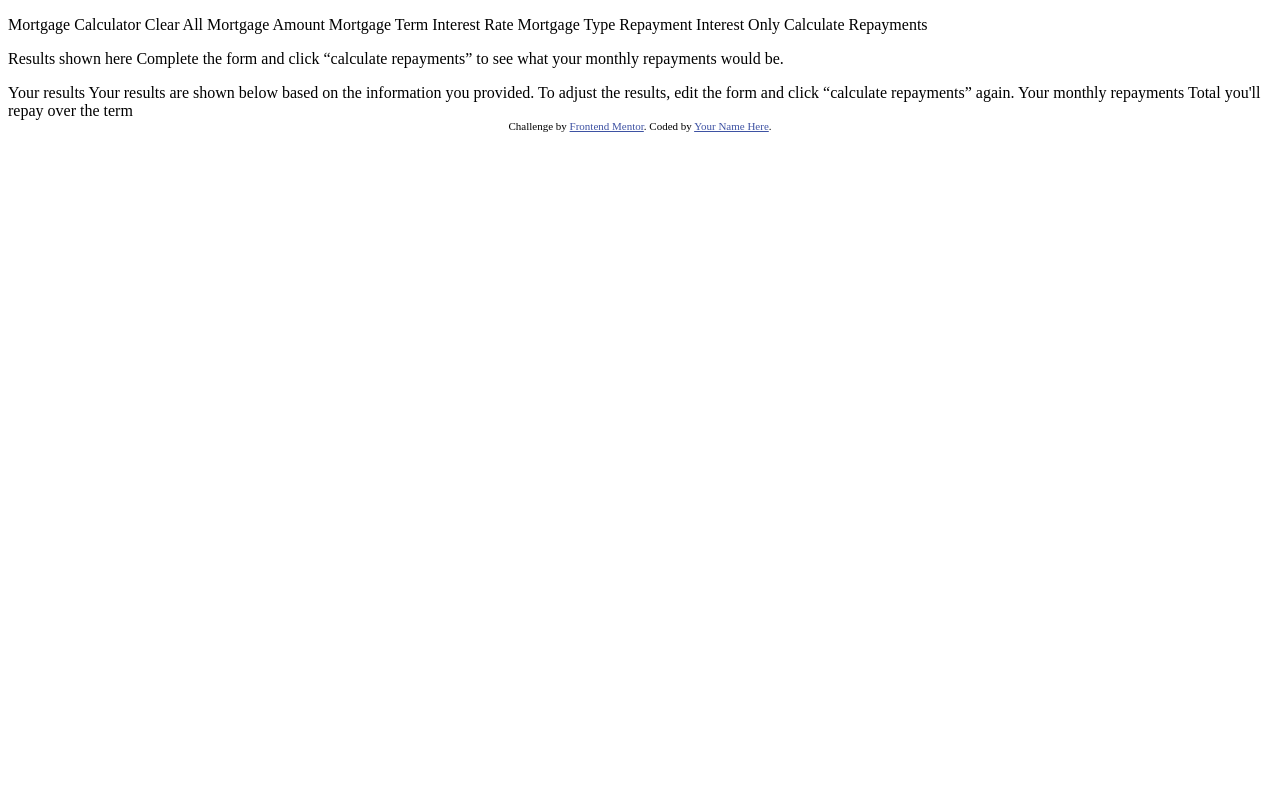
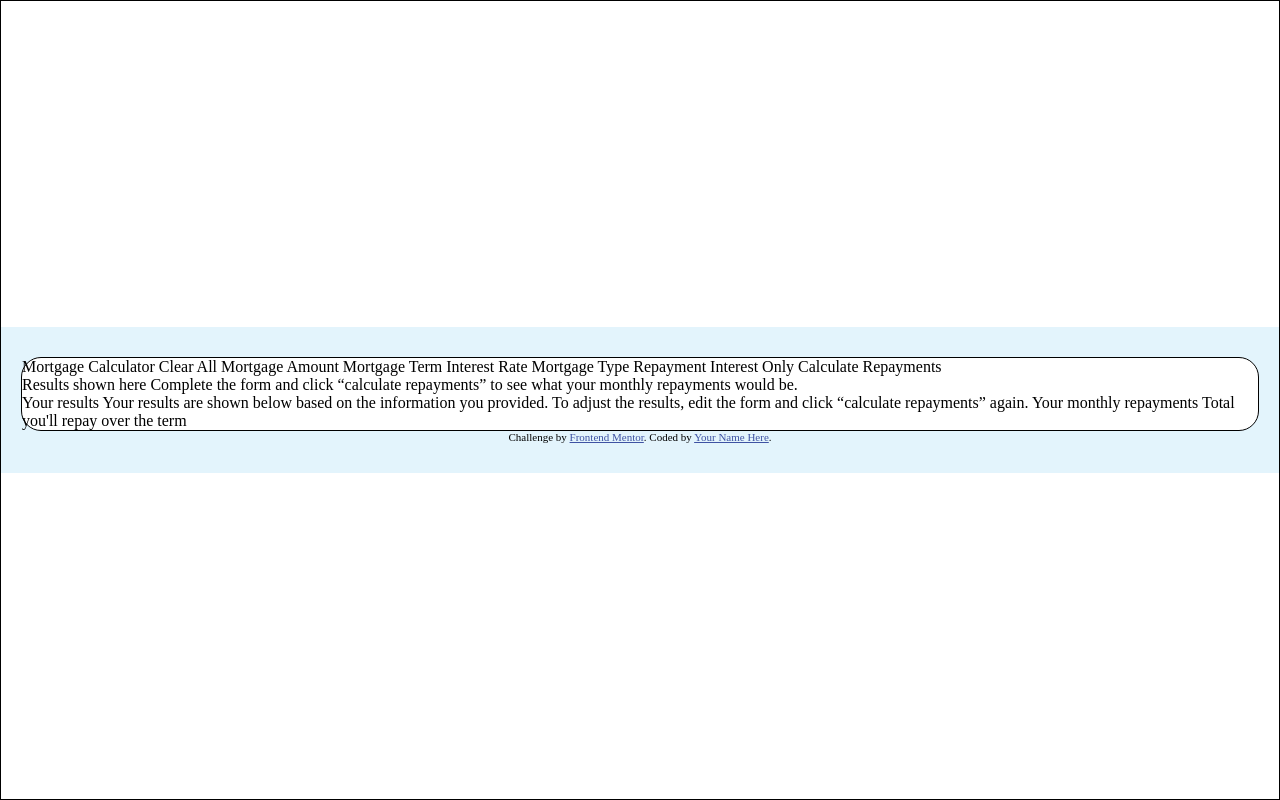
Before and after one commit to David-EA/mortgage-calculator, a plain HTML site: page index.html in a window 1280 px wide. Drawn offline with Linux system fonts and the light colour scheme.

Commit message:
added html structure

```diff
--- a/index.css
+++ b/index.css
@@ -0,0 +1,29 @@
+* {
+    margin: 0;
+    padding: 0;
+    box-sizing: border-box;
+  }
+
+body {
+    display: flex;
+    justify-content: center;
+    align-items: center;
+    margin: 0;
+    padding: 0;
+    height: 100vh;
+    /* width: 80%;
+    height:80%; */
+    /* padding: auto; */
+    border: 1px solid black;
+}
+
+section {
+    background-color: #E3F4FC;
+    padding: 30px 20px;
+}
+
+.body {
+    background-color: white;
+    border-radius: 20px;
+    border: 1px solid black;
+}
--- a/index.html
+++ b/index.html
@@ -3,7 +3,7 @@
 <head>
   <meta charset="UTF-8">
   <meta name="viewport" content="width=device-width, initial-scale=1.0"> <!-- displays site properly based on user's device -->
-
+  <link rel="stylesheet" type="text/css" href="index.css" />
   <link rel="icon" type="image/png" sizes="32x32" href="./assets/images/favicon-32x32.png">
 
   <title>Frontend Mentor | Mortgage repayment calculator</title>
@@ -15,6 +15,8 @@
   </style>
 </head>
 <body>
+  <section>
+    <div class="body">
       <div>
       <p>
         Mortgage Calculator
@@ -33,8 +35,6 @@
 
         Calculate Repayments</p>
       </div>
-
-
       <!-- Empty results start -->
       <div>
         <p>
@@ -46,9 +46,9 @@
         </p>
       </div>
       <!-- Empty results end -->
-
       <!-- Completed results start -->
-
+      <div>
+        <p>
           Your results
 
           Your results are shown below based on the information you provided.
@@ -57,12 +57,14 @@
           Your monthly repayments
 
           Total you'll repay over the term
-
+        </p>
+      </div>
       <!-- Completed results end -->
-
+    </div>
     <div class="attribution">
       Challenge by <a href="https://www.frontendmentor.io?ref=challenge">Frontend Mentor</a>.
       Coded by <a href="#">Your Name Here</a>.
     </div>
+  </section>
 </body>
 </html>
```
Lines whose indentation alone changed are shown as unchanged.
